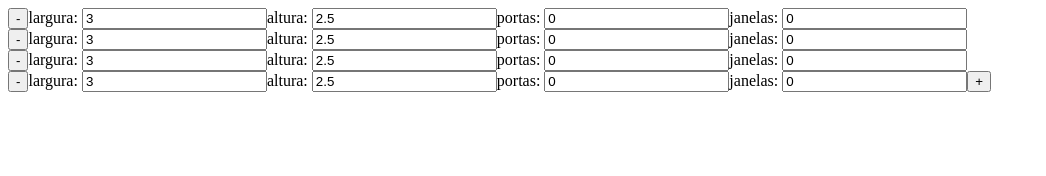
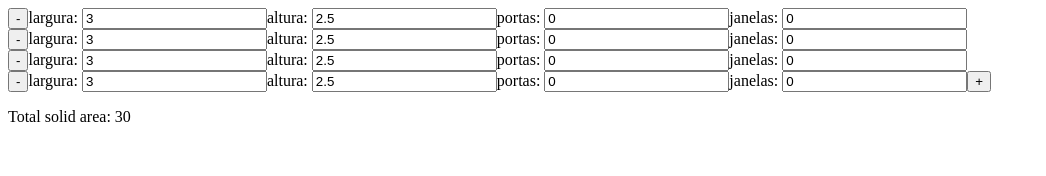
Before and after one commit to cooksoundscapes/paint-calculator, a React app: page / in a window 1280 px wide. Shown: the top 176 px of the page, without its empty margins (0-1046 px from the left). Built offline with nearby package versions, Linux system fonts and the light colour scheme.

Commit message:
fixed total area calculation

```diff
--- a/src/App.js
+++ b/src/App.js
@@ -1,11 +1,23 @@
 
+import { useState } from "react/cjs/react.development";
 import AreaForm from "./AreaForm";
+import PaintCalculator from "./PaintCalculator";
 
 const parede = {
     largura: 3,
     altura: 2.5,
     portas: 0,
     janelas: 0,
+    totalArea: (parede) => {
+        return (parede.largura * parede.altura) - parede.areaVazada(parede);
+    },
+    areaVazada: (parede) => {
+        const {porta, janela} = parede.rules;
+        return (
+            porta[0] * porta[1] * parede.portas +
+            janela[0] * janela[1] * parede.janelas
+        );
+    },
     rules: {
         porta: [0.8, 1.9],
         janela: [2.0, 1.2],
@@ -24,12 +36,8 @@ const parede = {
             return null;
         },
         maximaAreaVazada: (parede) => {
-            const {porta, janela} = parede.rules;
-            const areaVazada =
-                porta[0] * porta[1] * parede.portas +
-                janela[0] * janela[1] * parede.janelas;
             const areaSolida = parede.altura * parede.largura;
-            if (areaSolida/2 < areaVazada) {
+            if (areaSolida/2 < parede.areaVazada(parede)) {
                 return [["portas", "janelas"], "Atenção: área vazada máxima excedida."];
             }
             return null;
@@ -37,8 +45,17 @@ const parede = {
     }
 }
 
-const App = () => (
-    <AreaForm initAreas={4} areaConfig={parede} />
-)
+const latasDeTinta = [0.5, 2.5, 3.6, 18];
+
+const App = () => {
+    const [total, setTotal] = useState(0);
+
+    return (
+        <div>
+            <AreaForm initAreas={4} areaConfig={parede} getTotal={setTotal} />
+            <PaintCalculator canSizes={latasDeTinta} area={total} />
+        </div>
+    )
+}
 
 export default App;
--- a/src/AreaForm.js
+++ b/src/AreaForm.js
@@ -40,7 +40,6 @@ function init({initAreas, areaConfig}) {
     }
     if (initAreas) {
         for (let i = 0; i < initAreas; i++) {
-            console.log("adding", i)
             initState.areas.push(areaConfig);
             initState.error.push([])
         }
@@ -72,7 +71,6 @@ const AreaForm = props => {
     }
 
     const changeValue = (value, row, param, rules) => {
-        console.log(state.error[row])
         if (!value) return;
         dispatch({
             type: "change",
@@ -83,21 +81,27 @@ const AreaForm = props => {
         })
     }
 
-    return state.areas.map( (area, i) => {
-        //only accepts primitive values from keys;
-        const params = Object.entries(area).filter( p => typeof(p[1]) != "object");
+    const generateFields = () => state.areas.map( (area, i) => {
+
+        const params = Object.entries(area).filter( ([fname, fval]) => (
+            typeof(fval) === "number"
+        ))
         return (
             <div key={i}>
                 <button onClick={() => deleteRow(i)}
                 > - </button>
                 {
-                    params.map( (p,ind) => {
+                    params.map( ([pname, pvalue],ind) => {
                         return(
                         <React.Fragment key={ind}>
-                            <label>{p[0]+': '}</label>
-                            <input type="number"
-                                onChange={e => changeValue(e.target.value, i, p[0], area.rules)}
-                                value={p[1]}/>
+                            <label>{pname+': '}</label>
+                            <input
+                                type="number"
+                                onChange={e => {
+                                    changeValue(e.target.value, i, pname, area.rules)
+                                }}
+                                value={pvalue}
+                            />
                         </React.Fragment>
                         )
                     })
@@ -110,6 +114,21 @@ const AreaForm = props => {
             </div>
         )
     })
+
+    const calculateTotal = () => {
+        let total = 0;
+        state.areas.forEach( area => {
+            total += area.totalArea(area);
+        })
+        return total;
+    }
+
+    return (
+        <>
+        {generateFields()}
+        <p>Total solid area: {calculateTotal()}</p>
+        </>
+    )
 }
 
 export default AreaForm
--- /dev/null
+++ b/src/PaintCalculator.js
@@ -0,0 +1,6 @@
+
+const PaintCalculator = props => {
+return <div></div>
+}
+
+export default PaintCalculator;
```
